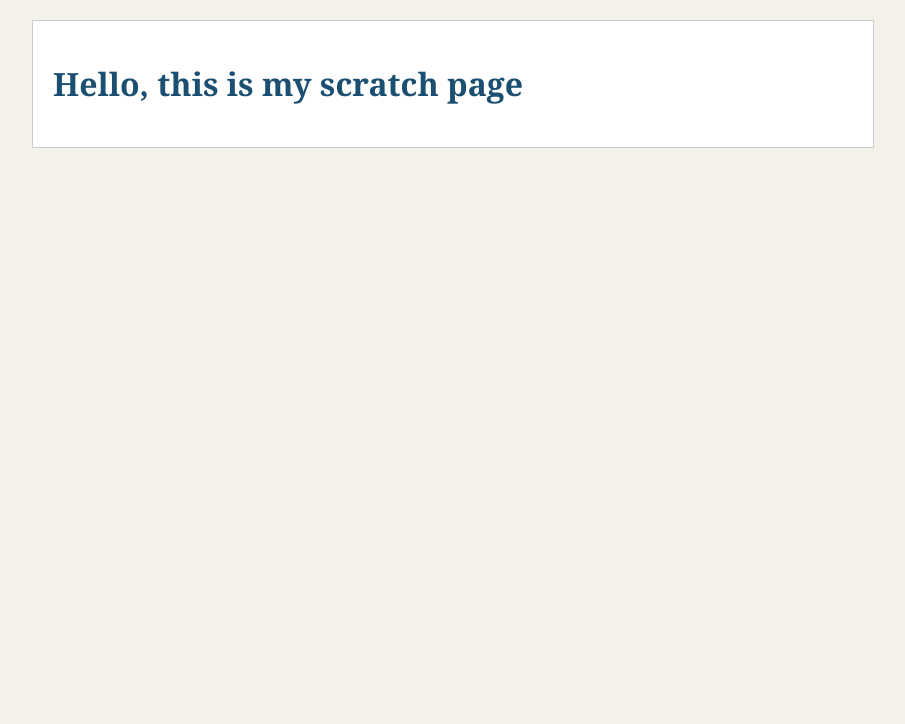
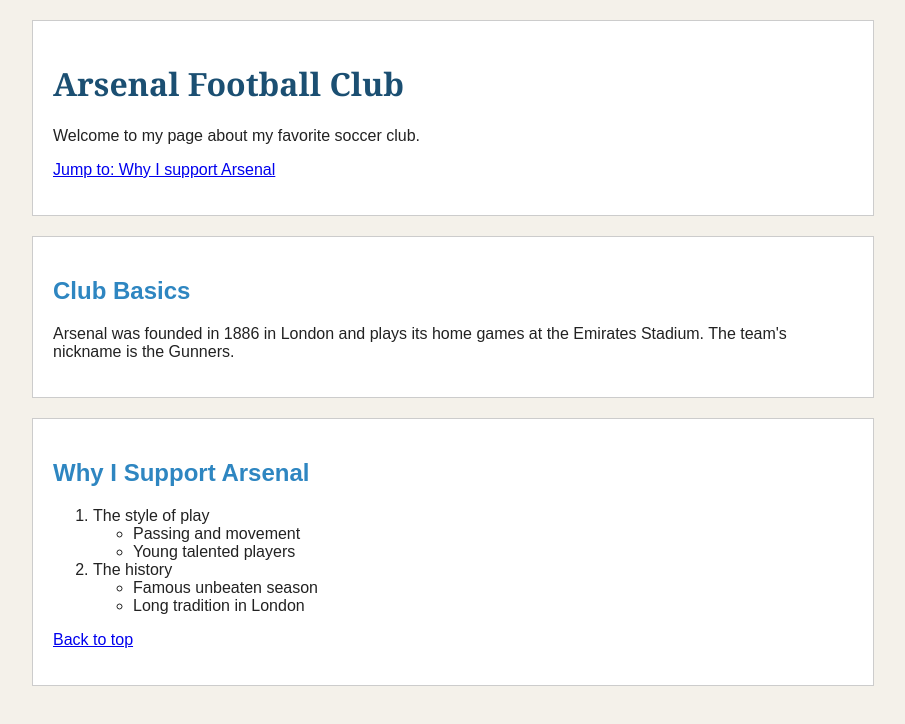
Before and after one commit to Kaspertapola02/Kaspertapola02.github.io, a plain HTML site: page scratch.html in a window 1280 px wide. Shown: the whole page, without its empty margins (187-1092 px from the left). Drawn offline with Linux system fonts and the light colour scheme.

Commit message:
Revise scratch page for Arsenal FC
Updated the title and added content about Arsenal FC, including club basics and reasons for support.

```diff
--- a/scratch.html
+++ b/scratch.html
@@ -2,12 +2,40 @@
 <html lang="en">
 <head>
   <meta charset="UTF-8">
-  <title>My Scratch Page</title>
+  <title>Arsenal FC - My Passion</title>
   <link rel="stylesheet" href="style.css">
 </head>
 <body>
+
   <div class="box">
-    <h1>Hello, this is my scratch page</h1>
+    <h1>Arsenal Football Club</h1>
+    <p>Welcome to my page about my favorite soccer club.</p>
+    <p><a href="#reasons">Jump to: Why I support Arsenal</a></p>
   </div>
+
+  <div class="box">
+    <h2>Club Basics</h2>
+    <p>Arsenal was founded in 1886 in London and plays its home games at the Emirates Stadium. The team's nickname is the Gunners.</p>
+  </div>
+
+  <div class="box" id="reasons">
+    <h2>Why I Support Arsenal</h2>
+    <ol>
+      <li>The style of play
+        <ul>
+          <li>Passing and movement</li>
+          <li>Young talented players</li>
+        </ul>
+      </li>
+      <li>The history
+        <ul>
+          <li>Famous unbeaten season</li>
+          <li>Long tradition in London</li>
+        </ul>
+      </li>
+    </ol>
+    <p><a href="#top">Back to top</a></p>
+  </div>
+
 </body>
 </html>
```
